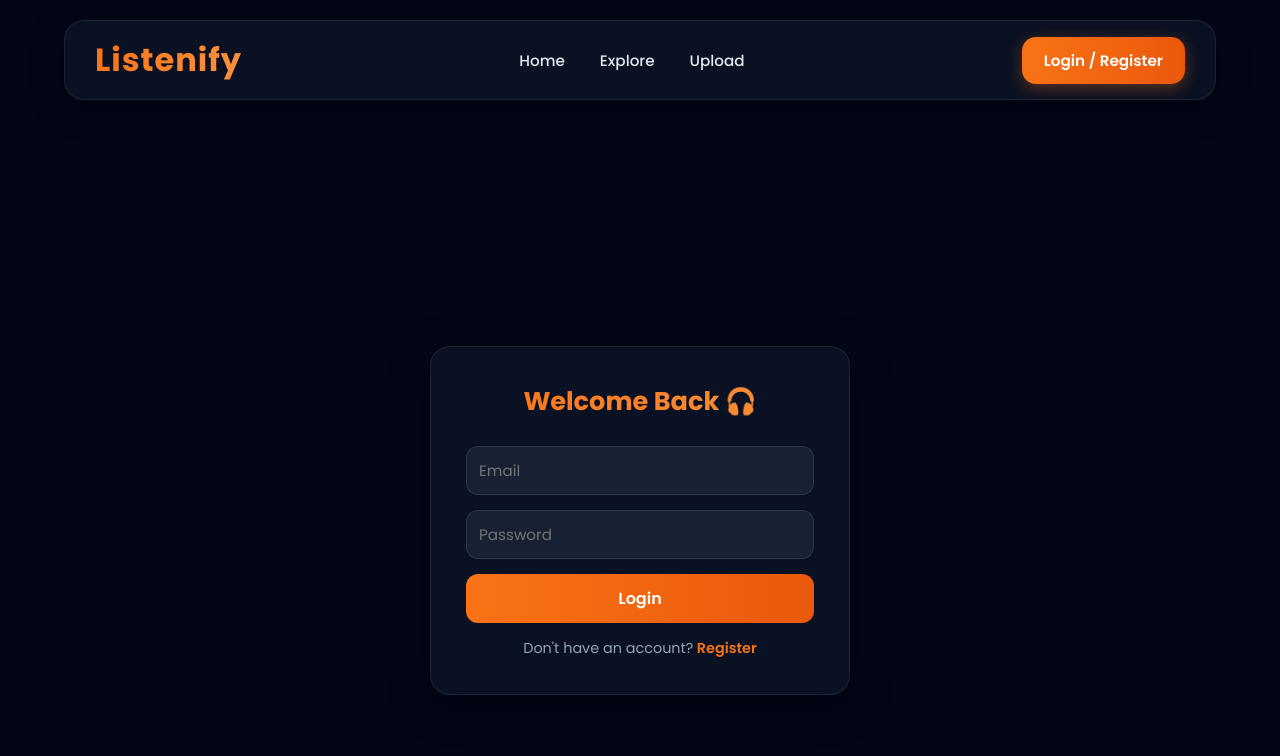
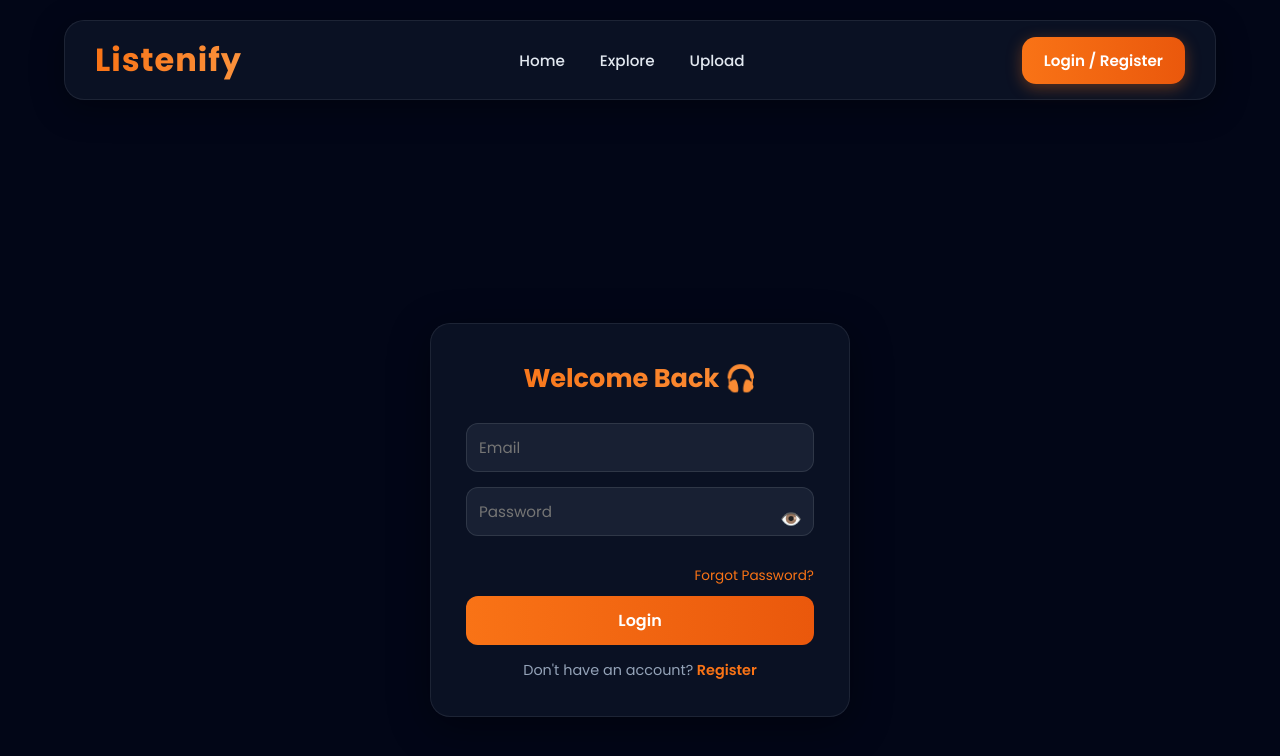
Before and after one commit to danu-codes/Listenify, a React (Vite) app: page /Listenify/auth in a window 1280 px wide. Shown: the top 756 px of the page. Built offline with nearby package versions, Linux system fonts and the light colour scheme.

Commit message:
update login page

```diff
--- a/src/pages/Auth/Auth.css
+++ b/src/pages/Auth/Auth.css
@@ -135,3 +135,45 @@
         font-size: 0.8rem;
     }
 }
+
+/* PASSWORD FIELD WRAPPER */
+.password-box {
+    position: relative;
+    width: 100%;
+    margin-bottom: 15px;
+}
+
+.password-box input {
+    width: 100%;
+    padding-right: 40px;
+}
+
+/* EYE ICON */
+.toggle-eye {
+    position: absolute;
+    right: 12px;
+    top: 50%;
+    transform: translateY(-50%);
+    cursor: pointer;
+    font-size: 1.1rem;
+}
+
+/* ERROR TEXT */
+.error {
+    color: #ff4d4d;
+    font-size: 0.85rem;
+    margin-bottom: 10px;
+}
+
+/* FORGOT PASSWORD */
+.forgot {
+    text-align: right;
+    font-size: 0.85rem;
+    color: #F97316;
+    cursor: pointer;
+    margin-bottom: 10px;
+}
+
+.forgot:hover {
+    text-decoration: underline;
+}
--- a/src/pages/Auth/Auth.jsx
+++ b/src/pages/Auth/Auth.jsx
@@ -3,14 +3,16 @@ import "./Auth.css";
 import { Navbar } from "../../components/Navbar/Navbar";
 
 const Auth = () => {
-
   const [isLogin, setIsLogin] = useState(true);
+  const [showPassword, setShowPassword] = useState(false);
 
   const [form, setForm] = useState({
     name: "",
     email: "",
     password: ""
   });
+
+  const [error, setError] = useState("");
 
   const handleChange = (e) => {
     setForm({
@@ -19,25 +21,43 @@ const Auth = () => {
     });
   };
 
+  // 🔥 STRONG PASSWORD CHECK
+  const isStrongPassword = (password) => {
+    const regex = /^(?=.*[A-Za-z])(?=.*\d)(?=.*[@$!%*#?&]).{8,}$/;
+    return regex.test(password);
+  };
+
   const handleSubmit = (e) => {
     e.preventDefault();
+
+    if (!isLogin) {
+      if (!isStrongPassword(form.password)) {
+        setError(
+          "Password must be 8+ chars, include number & special character"
+        );
+        return;
+      }
+    }
+
+    setError("");
     console.log(isLogin ? "LOGIN DATA" : "REGISTER DATA", form);
     alert(isLogin ? "Login success (UI only)" : "Register success (UI only)");
   };
 
-  return (<><Navbar />
+  return (
+    <>
+      <Navbar />
+
       <div className="auth-container">
-
         <div className="auth-box">
 
-        {/* TITLE */}
           <h2>
             {isLogin ? "Welcome Back 🎧" : "Create Account 🎤"}
           </h2>
 
           <form onSubmit={handleSubmit}>
 
-          {/* NAME (only register) */}
+            {/* NAME */}
             {!isLogin && (
               <input
                 type="text"
@@ -58,13 +78,30 @@ const Auth = () => {
             />
 
             {/* PASSWORD */}
+            <div className="password-box">
               <input
-            type="password"
+                type={showPassword ? "text" : "password"}
                 name="password"
                 placeholder="Password"
                 onChange={handleChange}
                 required
               />
+
+              <span
+                className="toggle-eye"
+                onClick={() => setShowPassword(!showPassword)}
+              >
+                {showPassword ? "🙈" : "👁️"}
+              </span>
+            </div>
+
+            {/* ERROR */}
+            {error && <p className="error">{error}</p>}
+
+            {/* FORGOT PASSWORD (LOGIN ONLY) */}
+            {isLogin && (
+              <p className="forgot">Forgot Password?</p>
+            )}
 
             {/* BUTTON */}
             <button type="submit">
@@ -82,7 +119,6 @@ const Auth = () => {
           </p>
 
         </div>
-
       </div>
     </>
   );
```
Lines whose indentation alone changed are shown as unchanged.
